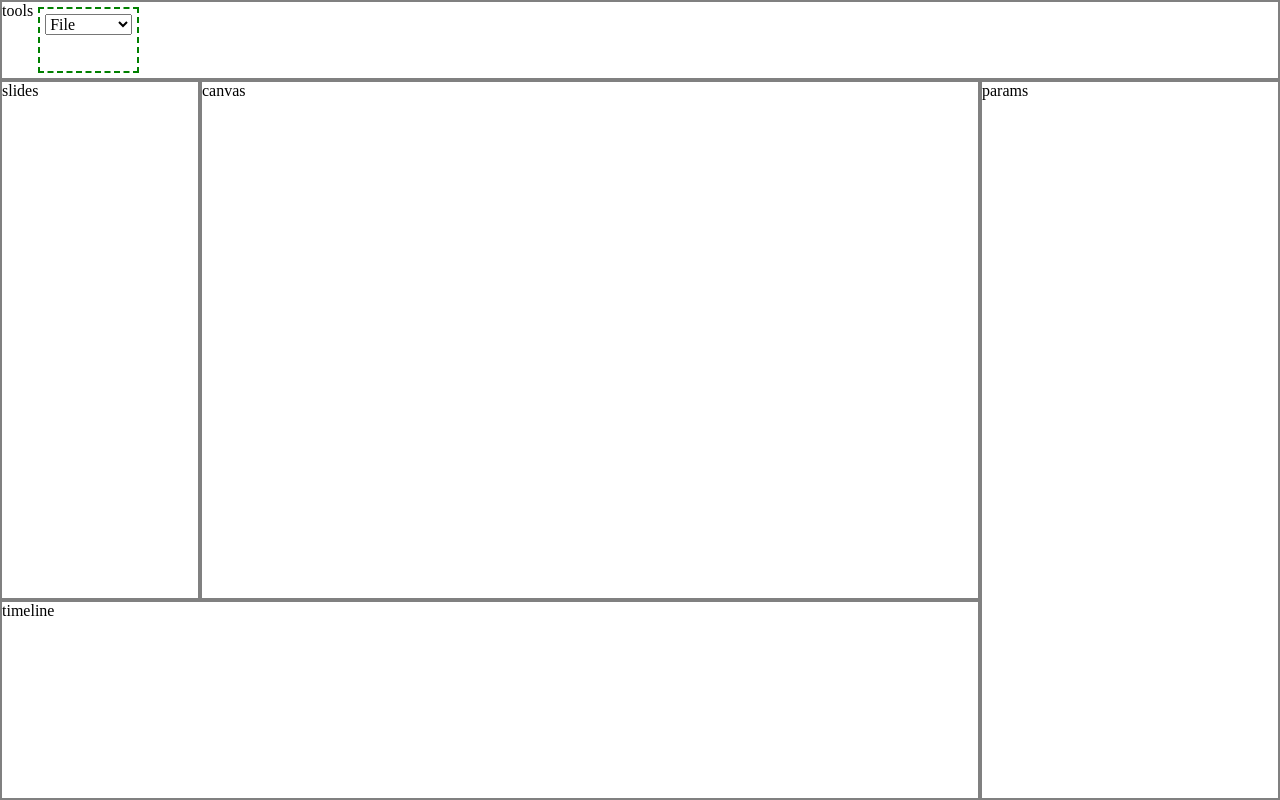
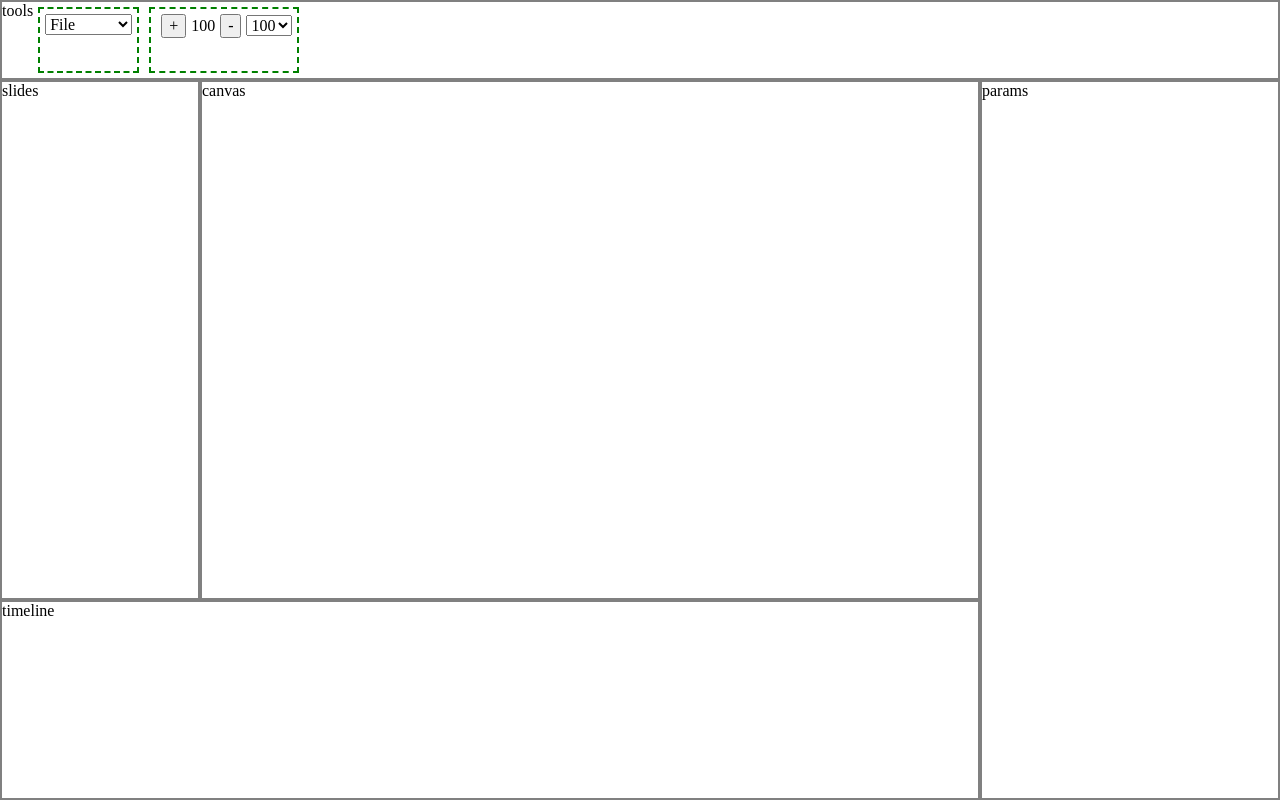
Before and after one commit to kvazimode/capticlone-desktop, a React app: page / in a window 1280 px wide. Built offline with nearby package versions, Linux system fonts and the light colour scheme.

Commit message:
blocks: file options, zoom options

```diff
--- a/src/app/panels/tools/tools.jsx
+++ b/src/app/panels/tools/tools.jsx
@@ -1,11 +1,13 @@
 import React from 'react'
 import Project from './proj.jsx'
+import Zoom from './zoom.jsx'
 
 export default () => {
   return <React.Fragment>
     <div className="panel panel-tools">
       tools
       <Project />
+      <Zoom />
     </div>
   </React.Fragment>
 }
--- a/src/app/panels/tools/zoom.jsx
+++ b/src/app/panels/tools/zoom.jsx
@@ -0,0 +1,19 @@
+import React from 'react'
+
+export default () => {
+    return (
+        <div className="block tools-block">
+            <button className="button button-zoom button-zoom-in">+</button>
+            <span class="value value-zoom">100</span>
+            <button className="button button-zoom button-zoom-out">-</button>
+            <select defaultValue={'DEFAULT'}>
+                <option value="DEFAULT">100</option>
+                <option>50</option>
+                <option>75</option>
+                <option>150</option>
+                <option>200</option>
+                <option>400</option>
+            </select>
+        </div>
+    )
+}
```
